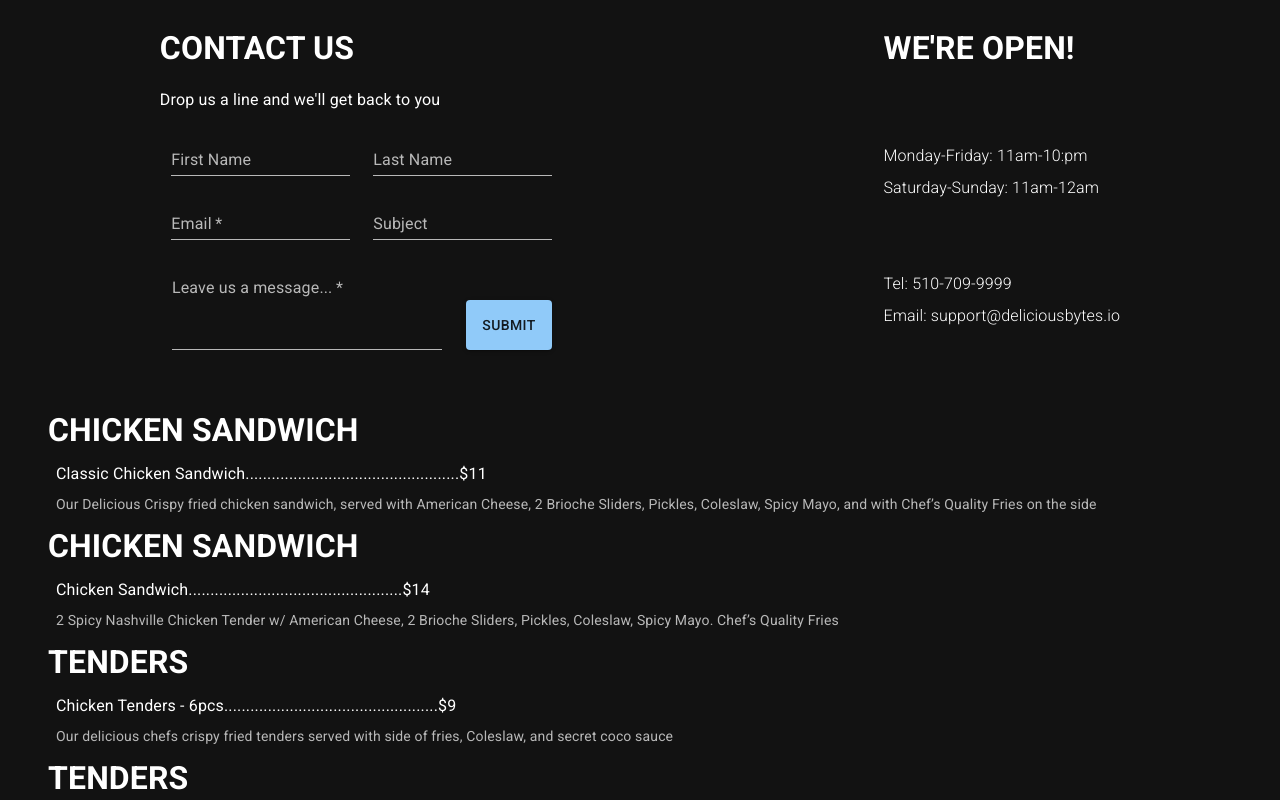
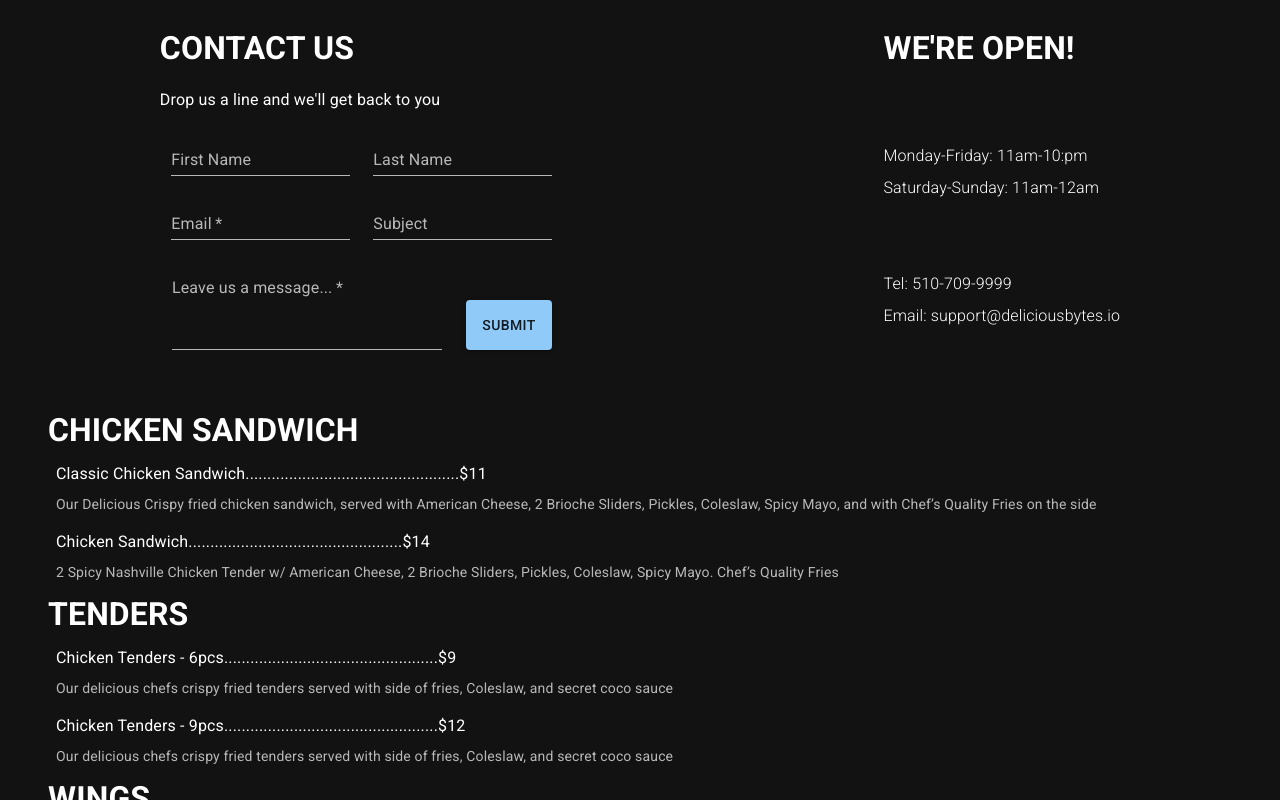
Before and after one commit to Zeerocious/DeliciousBytesTemplate, a React (Create React App) app: page / in a window 1280 px wide. Built offline with nearby package versions, Linux system fonts and the light colour scheme.

Commit message:
zero is so dumb pt 2

```diff
--- a/src/App.js
+++ b/src/App.js
@@ -6,6 +6,9 @@ function App() {
   const [site, setSite] = useState(() => {
     return website;
   });
+
+  const categories = [...new Set(site.Menu.map((item) => item.category))];
+
   return (
     <Box
       sx={{
@@ -19,7 +22,7 @@ function App() {
         flexDirection: "column",
       }}
     >
-      <Box sx={{overflowY: "auto"}}>
+      <Box sx={{ overflowY: "auto" }}>
         <Box
           sx={{
             display: "flex",
@@ -108,10 +111,14 @@ function App() {
             p: 5,
           }}
         >
-          {site.Menu.map((item) => {
+          {categories.map((category) => {
+            const itemsInCategory = site.Menu.filter((item) => item.category === category);
             return (
               <Box>
-                <Typography variant="header">{item.category}</Typography>
+                <Typography variant="header">{category}</Typography>
+                {itemsInCategory.map((item) => {
+                  return (
+                    <Box>
                       <Box sx={{ p: 1 }}>
                         <Box sx={{ display: "flex", alignItems: "center" }}>
                           <Typography variant="body1">{item.item}</Typography>
@@ -124,6 +131,9 @@ function App() {
                           </Typography>
                         </Box>
                       </Box>
+                    </Box>
+                  );
+                })}
               </Box>
             );
           })}
```
Lines whose indentation alone changed are shown as unchanged.
